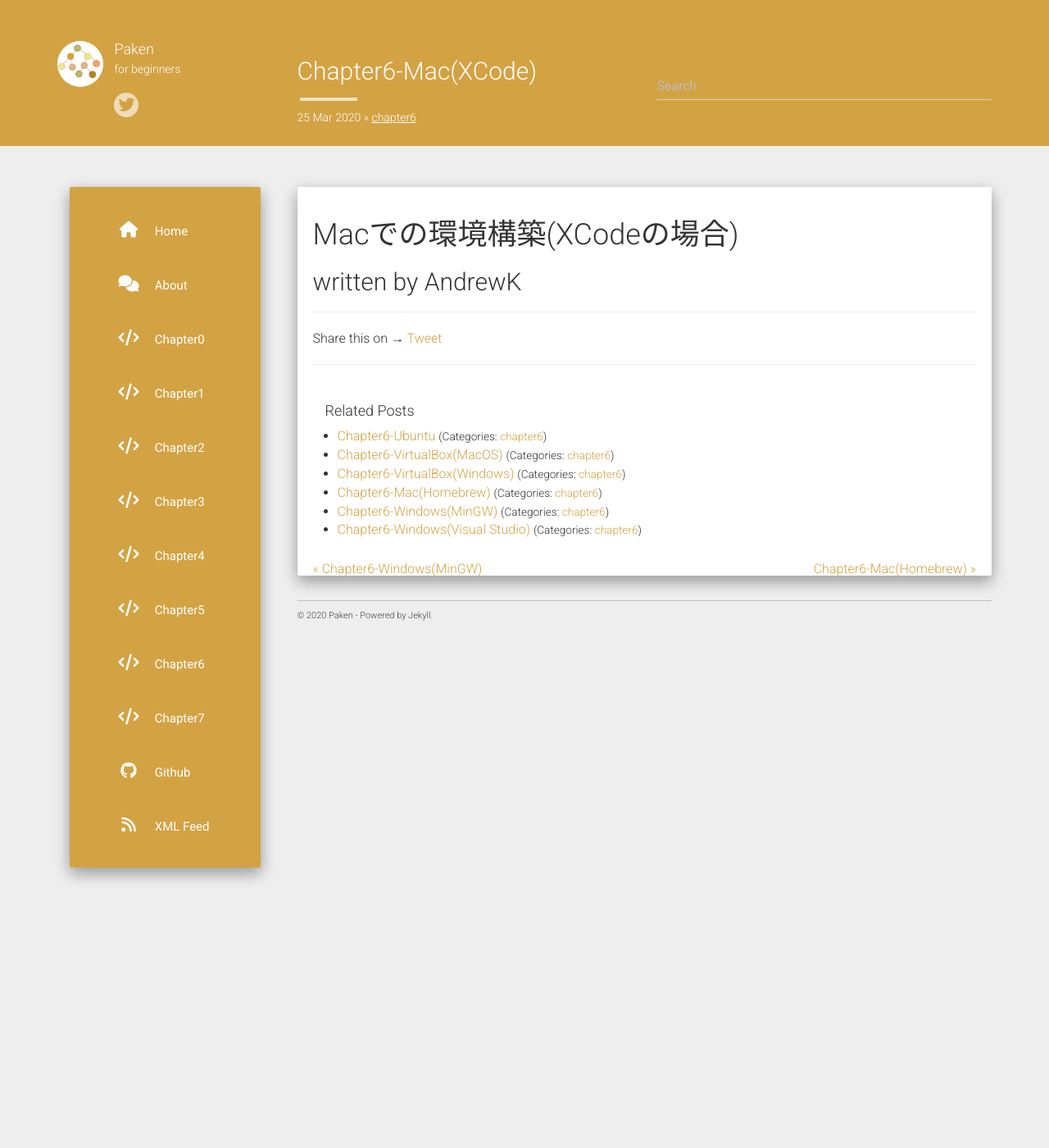
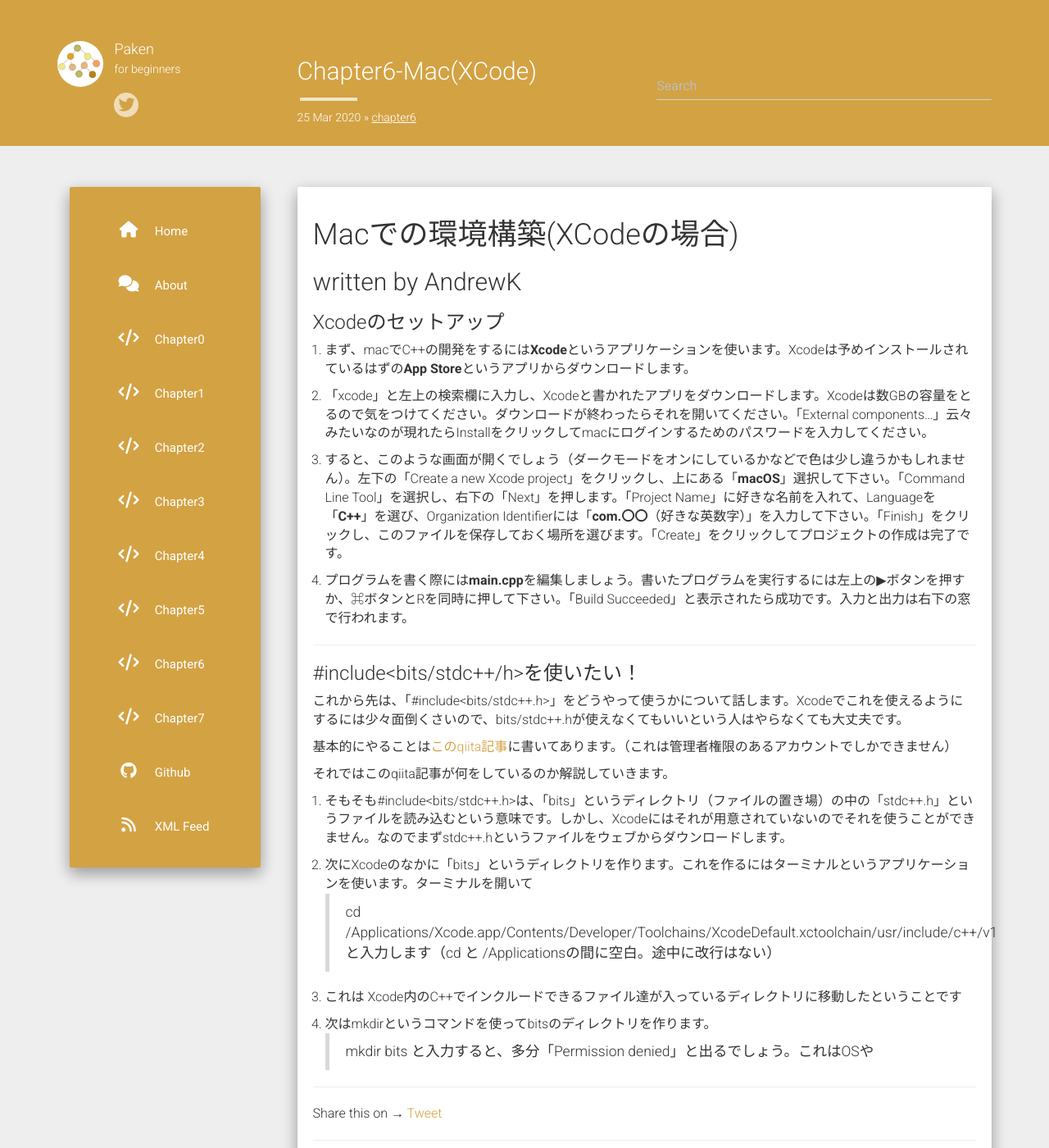
Before and after one commit to TKPaken/beginners, a Jekyll site: the page built from _posts/2020-3-25-chapter6-mac-xcode.md, in a window 1280 px wide and 1400 px high. Shown: the whole window at 82% size. Built offline with Jekyll 4.4.1, drawn with Linux system fonts in a browser that asks for light colours; nearby versions of some CDN libraries; comment, search, counter and statistics services are not loaded.

Commit message:
Added some description

```diff
--- a/_posts/2020-3-25-chapter6-mac-xcode.md
+++ b/_posts/2020-3-25-chapter6-mac-xcode.md
@@ -8,3 +8,33 @@
 
 # Macでの環境構築(XCodeの場合)
 ## written by AndrewK
+### Xcodeのセットアップ
+1. まず、macでC++の開発をするには**Xcode**というアプリケーションを使います。Xcodeは予めインストールされているはずの**App Store**というアプリからダウンロードします。
+
+2. 「xcode」と左上の検索欄に入力し、Xcodeと書かれたアプリをダウンロードします。Xcodeは数GBの容量をとるので気をつけてください。ダウンロードが終わったらそれを開いてください。「External components...」云々みたいなのが現れたらInstallをクリックしてmacにログインするためのパスワードを入力してください。
+
+3. すると、このような画面が開くでしょう（ダークモードをオンにしているかなどで色は少し違うかもしれません）。左下の「Create a new Xcode project」をクリックし、上にある「**macOS**」選択して下さい。「Command Line Tool」を選択し、右下の「Next」を押します。「Project Name」に好きな名前を入れて、Languageを「**C++**」を選び、Organization Identifierには「**com.〇〇**（好きな英数字）」を入力して下さい。「Finish」をクリックし、このファイルを保存しておく場所を選びます。「Create」をクリックしてプロジェクトの作成は完了です。
+
+4. プログラムを書く際には**main.cpp**を編集しましょう。書いたプログラムを実行するには左上の▶︎ボタンを押すか、⌘ボタンとRを同時に押して下さい。「Build Succeeded」と表示されたら成功です。入力と出力は右下の窓で行われます。
+
+___
+
+### #include<bits/stdc++/h>を使いたい！
+
+これから先は、「#include<bits/stdc++.h>」をどうやって使うかについて話します。Xcodeでこれを使えるようにするには少々面倒くさいので、bits/stdc++.hが使えなくてもいいという人はやらなくても大丈夫です。
+
+基本的にやることは[このqiita記事](https://qiita.com/Atsu30/items/6a4c4c070dd76a236fdc)に書いてあります。（これは管理者権限のあるアカウントでしかできません）
+
+それではこのqiita記事が何をしているのか解説していきます。
+
+1. そもそも#include<bits/stdc++.h>は、「bits」というディレクトリ（ファイルの置き場）の中の「stdc++.h」というファイルを読み込むという意味です。しかし、Xcodeにはそれが用意されていないのでそれを使うことができません。なのでまずstdc++.hというファイルをウェブからダウンロードします。
+
+2. 次にXcodeのなかに「bits」というディレクトリを作ります。これを作るにはターミナルというアプリケーションを使います。ターミナルを開いて
+>cd /Applications/Xcode.app/Contents/Developer/Toolchains/XcodeDefault.xctoolchain/usr/include/c++/v1
+と入力します（cd と /Applicationsの間に空白。途中に改行はない）
+
+3. これは Xcode内のC++でインクルードできるファイル達が入っているディレクトリに移動したということです
+
+4. 次はmkdirというコマンドを使ってbitsのディレクトリを作ります。
+ >mkdir bits
+と入力すると、多分「Permission denied」と出るでしょう。これはOSや
```
